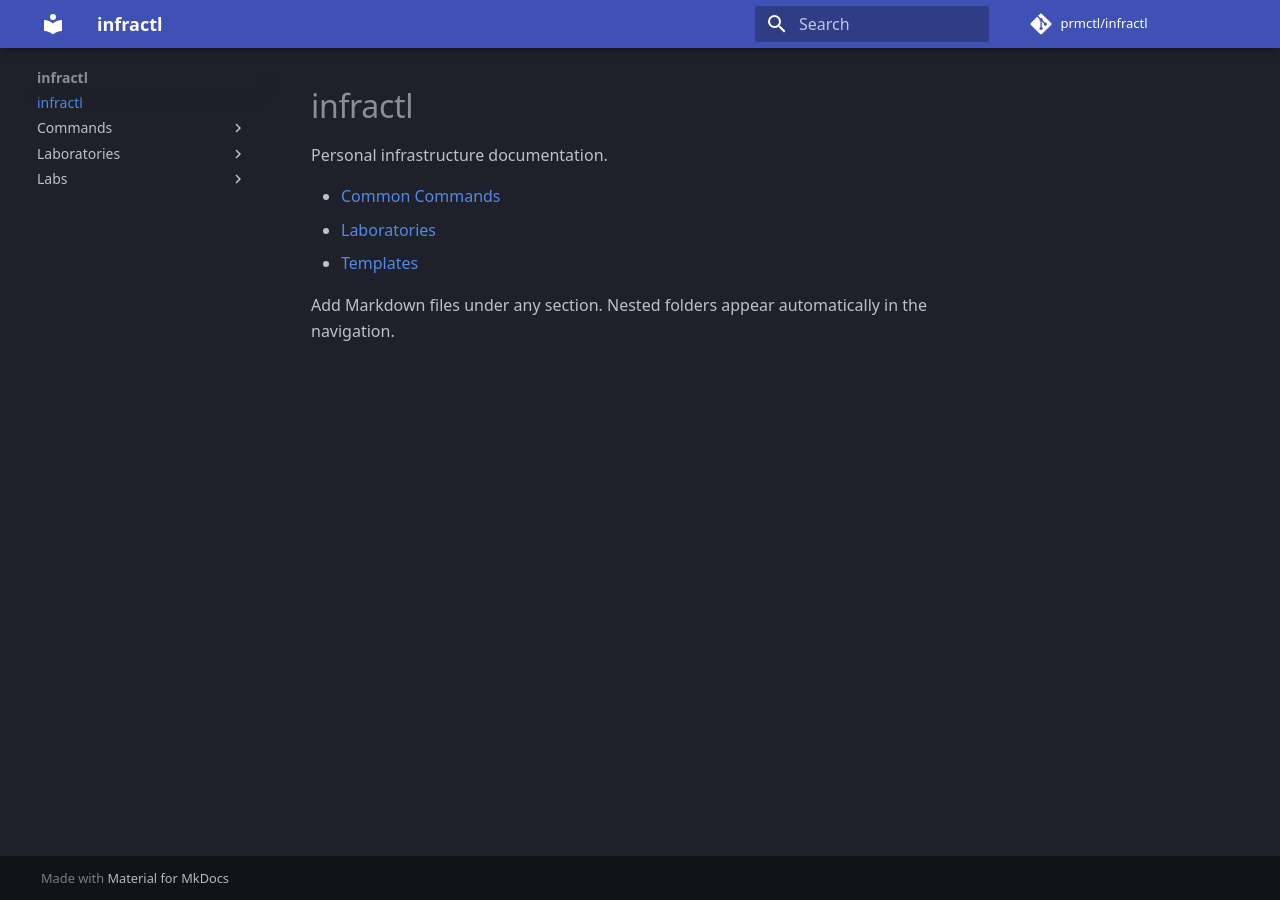
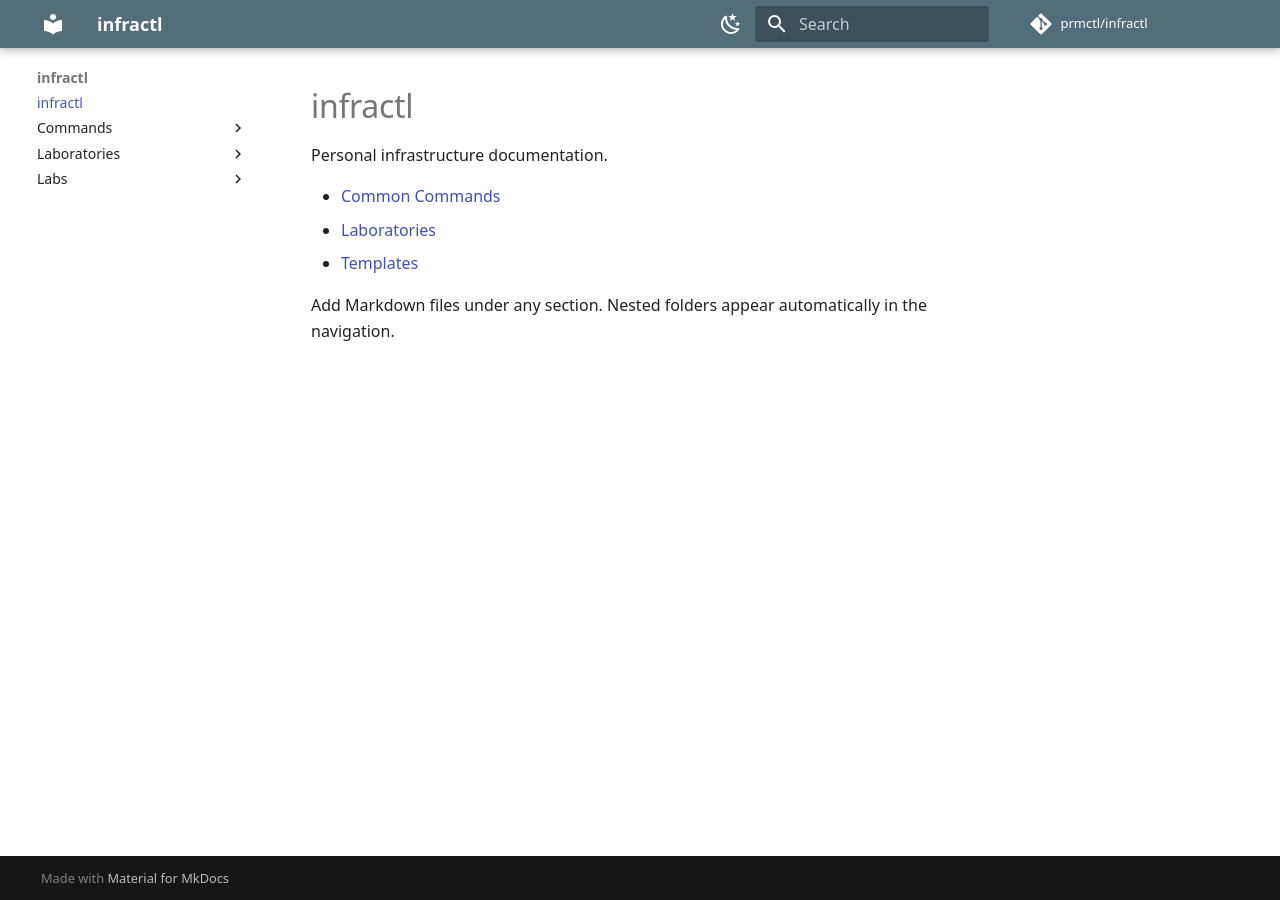
Before and after one commit to prmctl/infractl, an MkDocs documentation site: the page built from docs/index.md, in a window 1280 px wide. Built offline with MkDocs 1.6.1 and Material for MkDocs 9.7.7, drawn with Linux system fonts in a browser that asks for light colours; comment, search, counter and statistics services are not loaded.

```diff
--- a/docs/stylesheets/compact.css
+++ b/docs/stylesheets/compact.css
@@ -15,3 +15,18 @@
   .md-content { max-width: none; }
 }
 @media screen and (max-width: 76.24em) { .md-grid { margin-left: auto; margin-right: auto; } }
+
+/* Same restrained blue-grey / cyan palette in both modes */
+[data-md-color-scheme="slate"] {
+  --md-primary-fg-color: #526e7b;
+  --md-primary-fg-color--light: #688594;
+  --md-primary-fg-color--dark: #354d59;
+  --md-accent-fg-color: #32c5d2;
+}
+[data-md-color-scheme="default"] {
+  --md-primary-fg-color: #526e7b;
+  --md-primary-fg-color--light: #688594;
+  --md-primary-fg-color--dark: #354d59;
+  --md-accent-fg-color: #087e93;
+  --md-default-bg-color: #ffffff;
+}
--- a/mkdocs.yml
+++ b/mkdocs.yml
@@ -15,7 +15,20 @@ theme:
     - search.highlight
     - content.code.copy
   palette:
-    scheme: slate
+    - media: "(prefers-color-scheme: dark)"
+      scheme: slate
+      primary: blue grey
+      accent: cyan
+      toggle:
+        icon: material/weather-sunny
+        name: Switch to light mode
+    - media: "(prefers-color-scheme: light)"
+      scheme: default
+      primary: blue grey
+      accent: cyan
+      toggle:
+        icon: material/weather-night
+        name: Switch to dark mode
   font: false
 extra_css:
   - stylesheets/compact.css
```
Also changed, not shown: docs/templates/index.md (+4 -1 lines), docs/templates/nginx/index.md (added, +3 -0 lines), docs/templates/nginx/reverse-proxy.md (added, +20 -0 lines).
